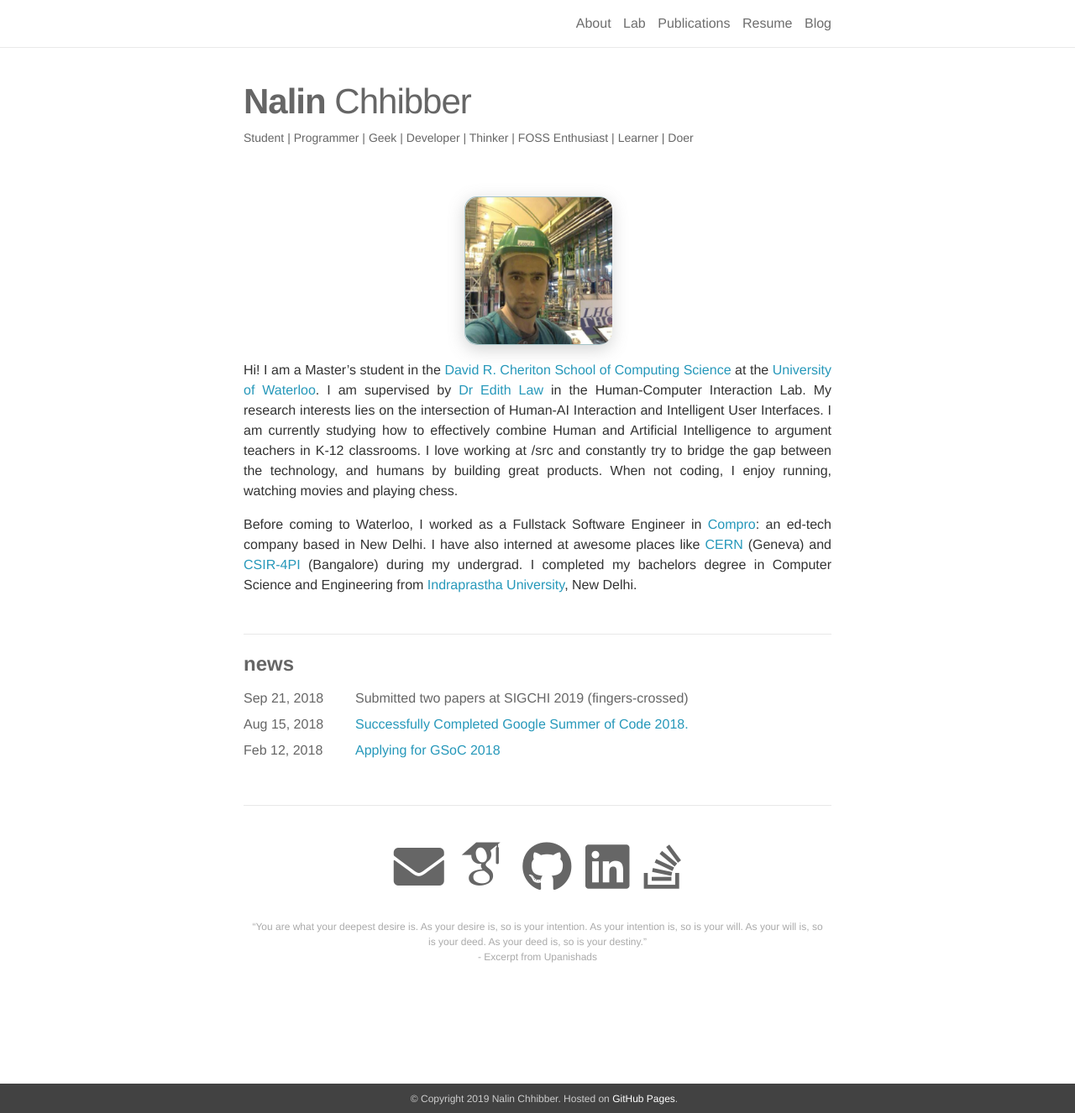
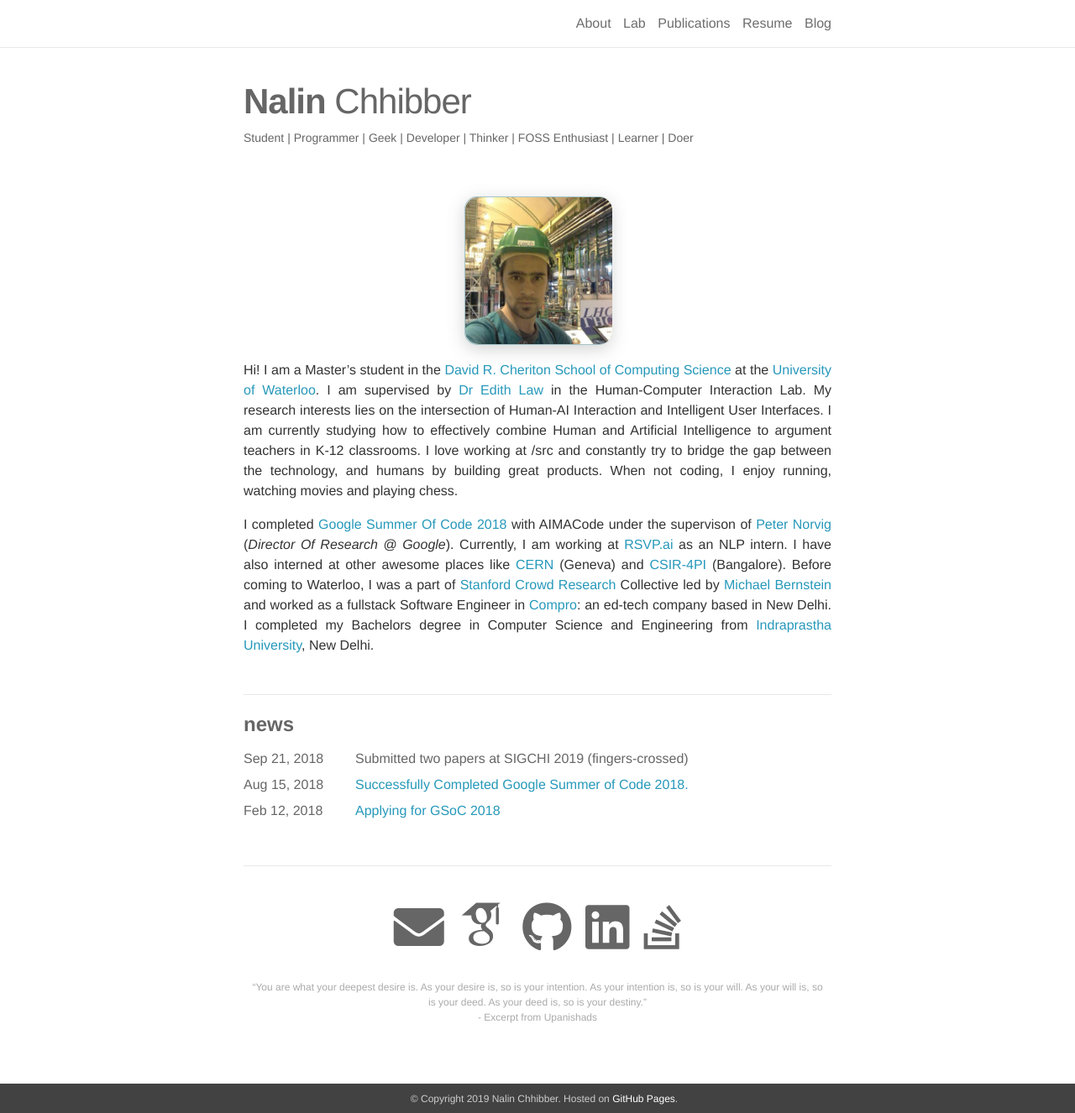
Before and after one commit to Nalinc/nalinc.github.io, a Jekyll site: the page built from _pages/about.md, in a window 1280 px wide and 1326 px high. Shown: the whole window at 84% size. Built offline with Jekyll 4.4.1, drawn with Linux system fonts in a browser that asks for light colours; nearby versions of some CDN libraries; some web fonts are replaced.

Commit message:
update about

```diff
--- a/_pages/about.md
+++ b/_pages/about.md
@@ -21,7 +21,7 @@
 I am a Master’s student in the <a href="https://cs.uwaterloo.ca/">David R. Cheriton School of Computing Science</a> at the <a href="https://uwaterloo.ca/">University of Waterloo</a>. I am supervised by <a href="http://edithlaw.ca/"> Dr Edith Law</a> in the Human-Computer Interaction Lab. My research interests lies on the intersection of Human-AI Interaction and Intelligent User Interfaces.
 I am currently studying how to effectively combine Human and Artificial Intelligence to argument teachers in K-12 classrooms. I love working at /src and constantly try to bridge the gap between the technology, and humans by building great products. When not coding, I enjoy running, watching movies and playing chess.
 
-Before coming to Waterloo, I worked as a Fullstack Software Engineer in <a href="https://www.comprotechnologies.com/#home">Compro</a>: an ed-tech company based in New Delhi. I have also interned at awesome places like <a href="https://home.cern/">CERN</a> (Geneva) and <a href="http://www.csir4pi.in/">CSIR-4PI</a> (Bangalore) during my undergrad. I completed my bachelors degree in Computer Science and Engineering from <a href="http://ipu.ac.in/">Indraprastha University</a>, New Delhi.
+I completed <a href="https://summerofcode.withgoogle.com/archive/2018/projects/5665683559940096/">Google Summer Of Code 2018</a> with AIMACode under the supervison of <a href="http://norvig.com/">Peter Norvig</a> (<i>Director Of Research @ Google</i>). Currently, I am working at <a href="http://rsvp.ai/">RSVP.ai</a> as an NLP intern. I have also interned at other awesome places like <a href="https://home.cern/">CERN</a> (Geneva) and <a href="http://www.csir4pi.in/">CSIR-4PI</a> (Bangalore). Before coming to Waterloo, I was a part of <a href="http://crowdresearch.stanford.edu">Stanford Crowd Research</a> Collective led by <a href="https://hci.stanford.edu/msb/">Michael Bernstein</a> and worked as a fullstack Software Engineer in <a href="https://www.comprotechnologies.com/#home">Compro</a>: an ed-tech company based in New Delhi. I completed my Bachelors degree in Computer Science and Engineering from <a href="http://ipu.ac.in/">Indraprastha University</a>, New Delhi.
 
 <!-- Inspired and impassioned by experiencing new things, I adore programming, take it very seriously and constantly seek to improve upon myself. I have learned to appreciate the value of what I have in life and what I do with it. I am passionate about understanding and learning how users respond to situations, systems and applications in order to better develop new technology that will meet their needs. I have a strong inclination towards Computer Science and Human Computer Interaction, and its application across disciplines of Education. If you find something related interesting, please come and talk to me!
  -->
```
